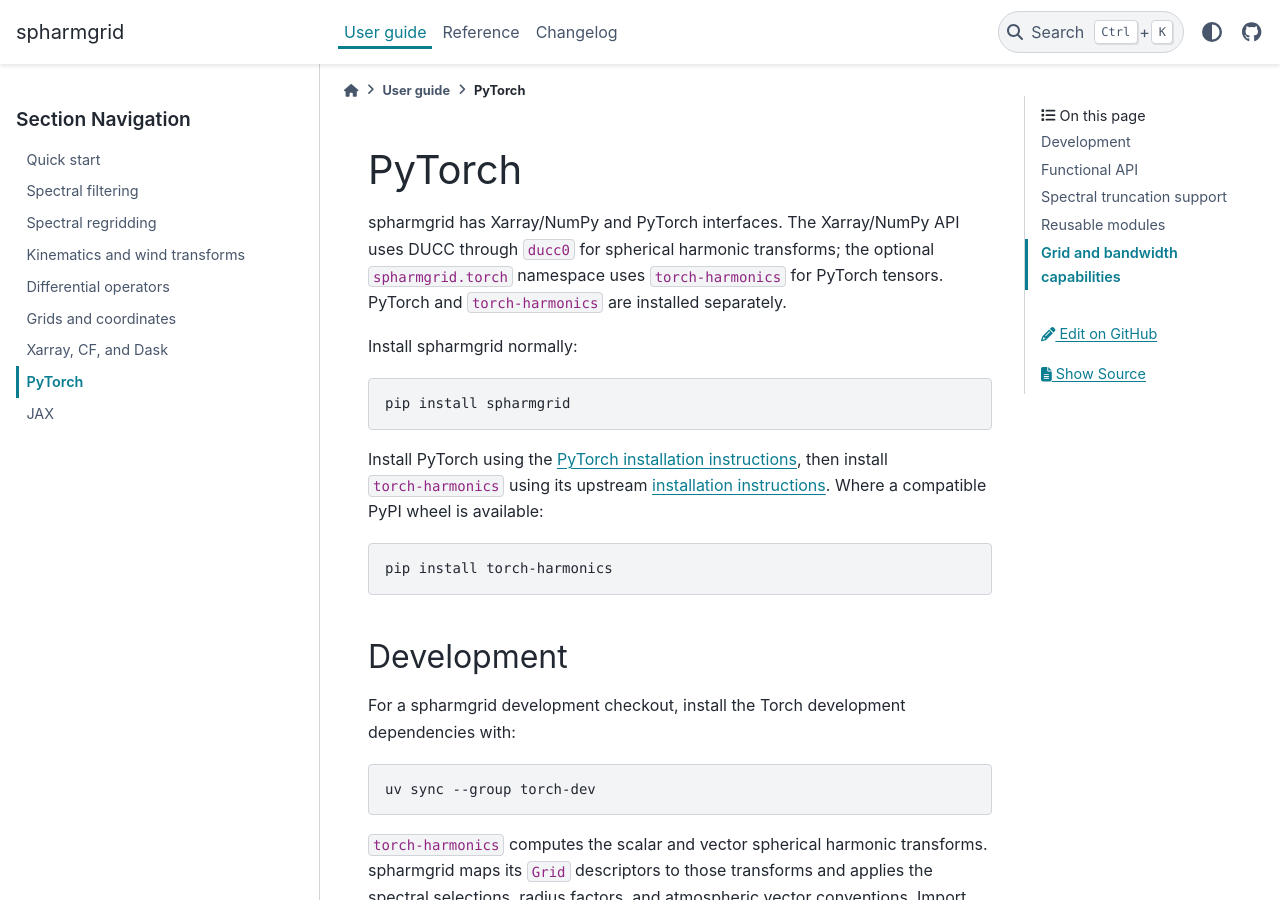
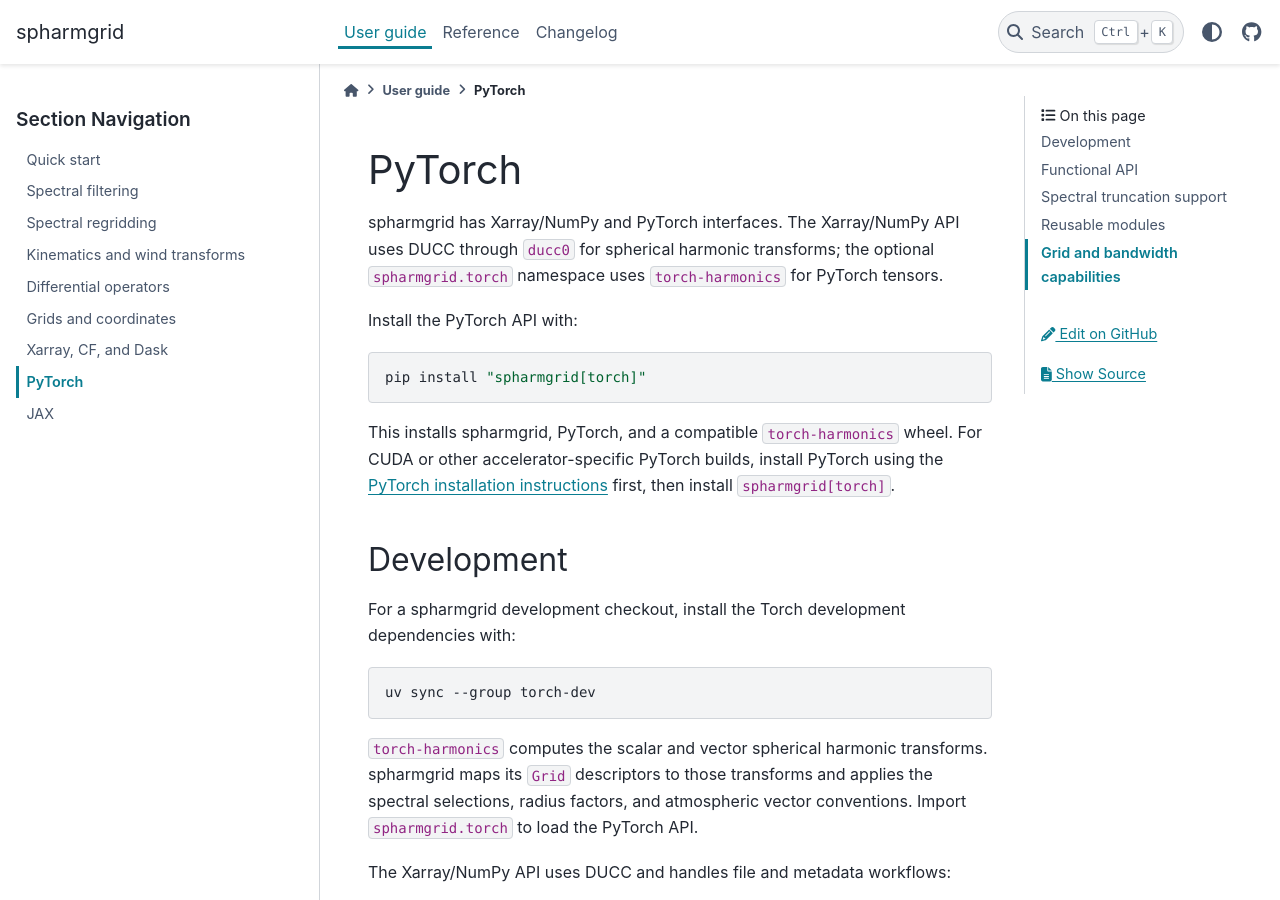
Before and after one commit to mwyau/spharmgrid, a Sphinx documentation site: the page built from docs/torch.md, in a window 1280 px wide and 900 px high. Built offline with Sphinx 7.4.7 and the PyData theme 0.15.4, drawn with Linux system fonts in a browser that asks for light colours.

Commit message:
docs: document Torch extra

````diff
--- a/docs/torch.md
+++ b/docs/torch.md
@@ -2,24 +2,18 @@
 
 spharmgrid has Xarray/NumPy and PyTorch interfaces. The Xarray/NumPy API uses
 DUCC through `ducc0` for spherical harmonic transforms; the optional
-`spharmgrid.torch` namespace uses `torch-harmonics` for PyTorch tensors. PyTorch
-and `torch-harmonics` are installed separately.
+`spharmgrid.torch` namespace uses `torch-harmonics` for PyTorch tensors.
 
-Install spharmgrid normally:
+Install the PyTorch API with:
 
 ```bash
-pip install spharmgrid
+pip install "spharmgrid[torch]"
 ```
 
-Install PyTorch using the
-[PyTorch installation instructions](https://pytorch.org/get-started/locally/),
-then install `torch-harmonics` using its upstream
-[installation instructions](https://github.com/NVIDIA/torch-harmonics#installation).
-Where a compatible PyPI wheel is available:
-
-```bash
-pip install torch-harmonics
-```
+This installs spharmgrid, PyTorch, and a compatible `torch-harmonics` wheel.
+For CUDA or other accelerator-specific PyTorch builds, install PyTorch using the
+[PyTorch installation instructions](https://pytorch.org/get-started/locally/)
+first, then install `spharmgrid[torch]`.
 
 ## Development
 
````
Also changed, not shown: README.md (+5 -4 lines), docs/index.md (+3 -1 lines).
